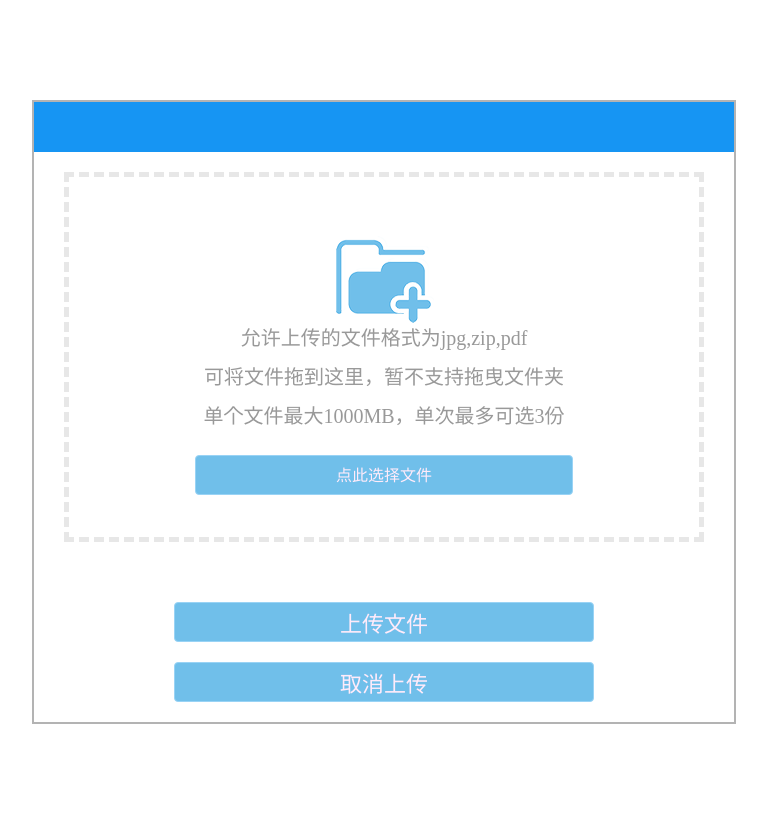
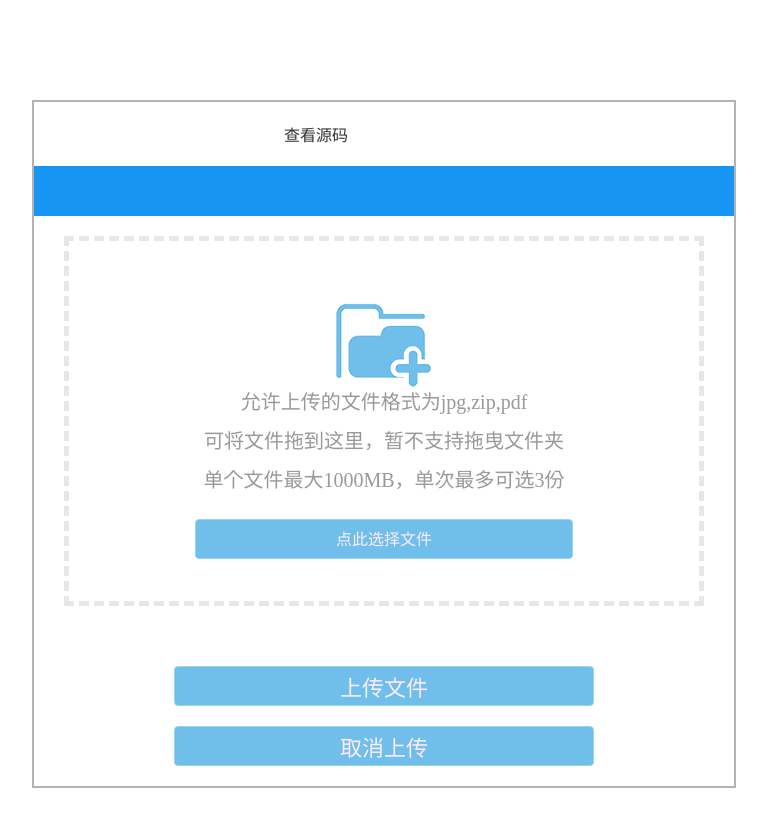
Before and after one commit to willChowFront/kUpload, a plain HTML site: page test.html in a window 1280 px wide. Shown: the whole page, without its empty margins (256-1023 px from the left). Drawn offline with Linux system fonts and the light colour scheme.

Commit message:
Update test.html

```diff
--- a/test.html
+++ b/test.html
@@ -13,10 +13,17 @@
 	    	height: auto;
 	    	min-height: 600px;
 	    }
+	    .check-source {
+			display: block;
+			width: 200px;
+			margin: 20px auto;
+			color: #333;
+		}
 	</style>
 </head>
 <body>
   <div class="content">
+  	<a href="https://github.com/willChowFront/kUpload" class="check-source">查看源码</a>
 	<div id="J_uploadArea">
 	</div>
   </div>
```
